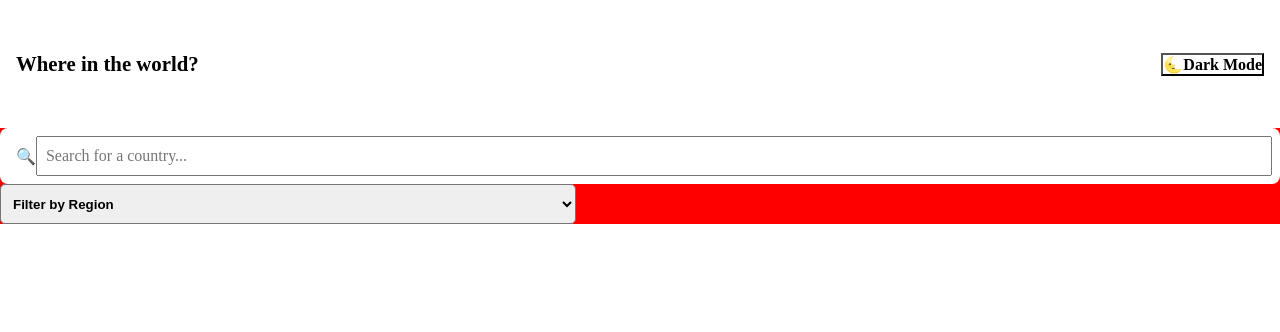
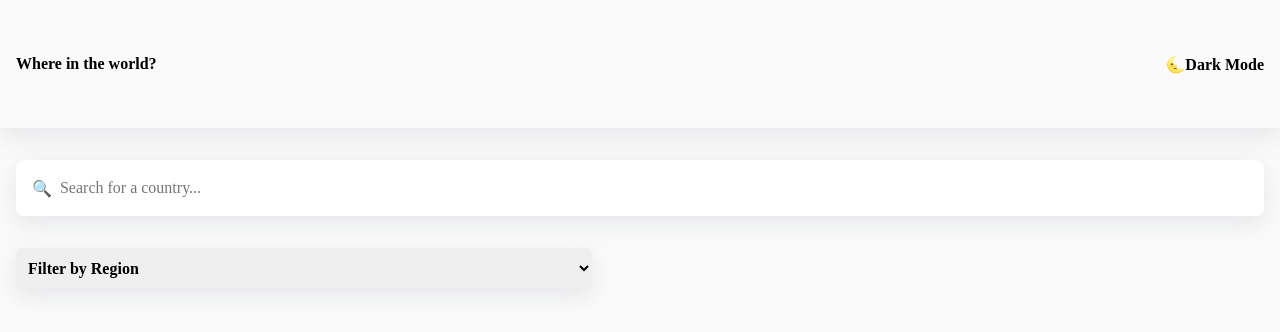
Before and after one commit to NathanlsDev/countries-flags, a React app: page / in a window 1280 px wide. Shown: the top 332 px of the page. Built offline with nearby package versions, Linux system fonts and the light colour scheme; the HTML template or start-up script is replaced by a standard one.

Commit message:
style: global css modified to apply correct properties and variables

```diff
--- a/src/index.css
+++ b/src/index.css
@@ -2,30 +2,51 @@
   padding: 0;
   margin: 0;
   box-sizing: border-box;
+  outline: none;
+  border: none;
 }
 
 :root {
-  --secondary-color: hsl(209, 23%, 22%);
-  --secondary-background: hsl(207, 26%, 17%);
-  --primary-text: hsl(200, 15%, 8%);
-  --primary-border: hsl(0, 0%, 52%);
-  --primary-background: hsl(0, 0%, 98%);
-  --primary-color: hsl(0, 0%, 100%);
+  --secondary-color: #2b3945;
+  --secondary-background: #202c37;
+  --primary-text: #111517;
+  --primary-border: #959da533 0px 8px 24px;
+  --primary-background: #fafafa;
+  --primary-color: #ffffff;
+}
+
+body {
+  background-color: var(--primary-background);
 }
 
 body,
 input,
+select,
 button {
   font-family: "Nunito Sans";
+  font-size: 1rem;
 }
 
 h1 {
   font-weight: 800;
-  font-size: 1.3rem;
+  font-size: 1rem;
 }
 
 main {
-  background-color: red;
+  display: flex;
+  justify-content: center;
+}
+
+span {
+  background-color: var(--primary-color);
+}
+
+.search-section {
+  display: flex;
+  flex-flow: column wrap;
+  gap: 2rem;
+  padding: 0 1rem;
+  margin-top: 2rem;
   max-width: 1440px;
   width: 100%;
 }
```
